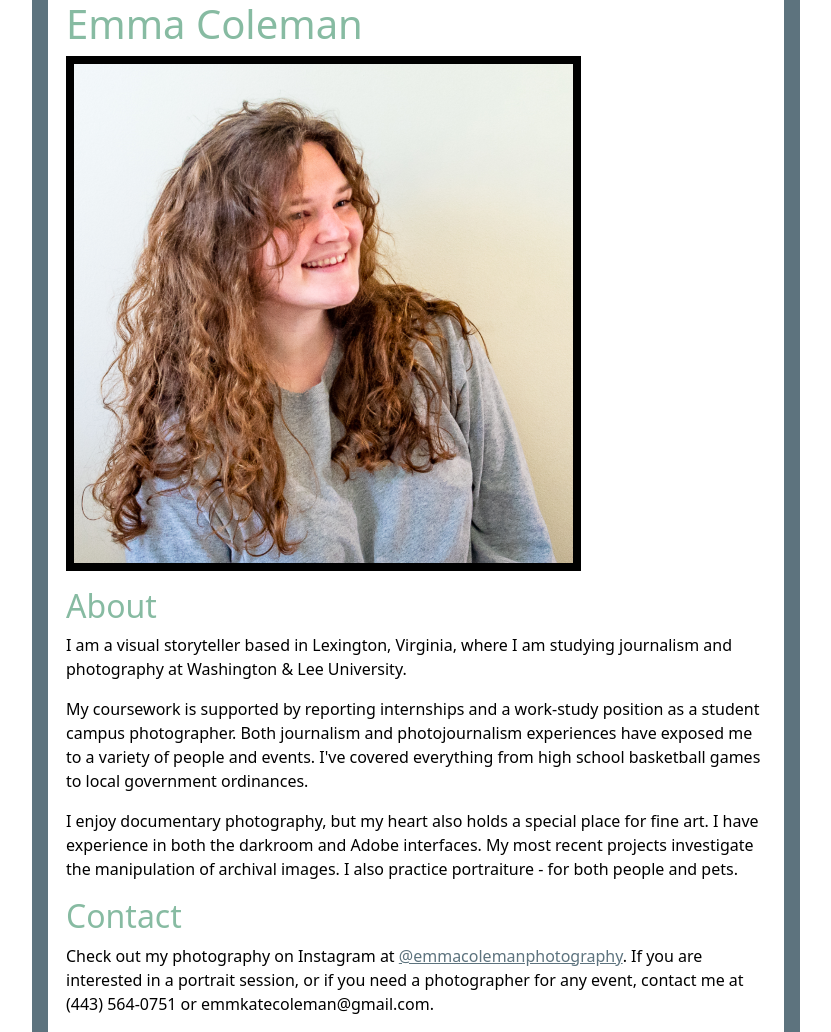
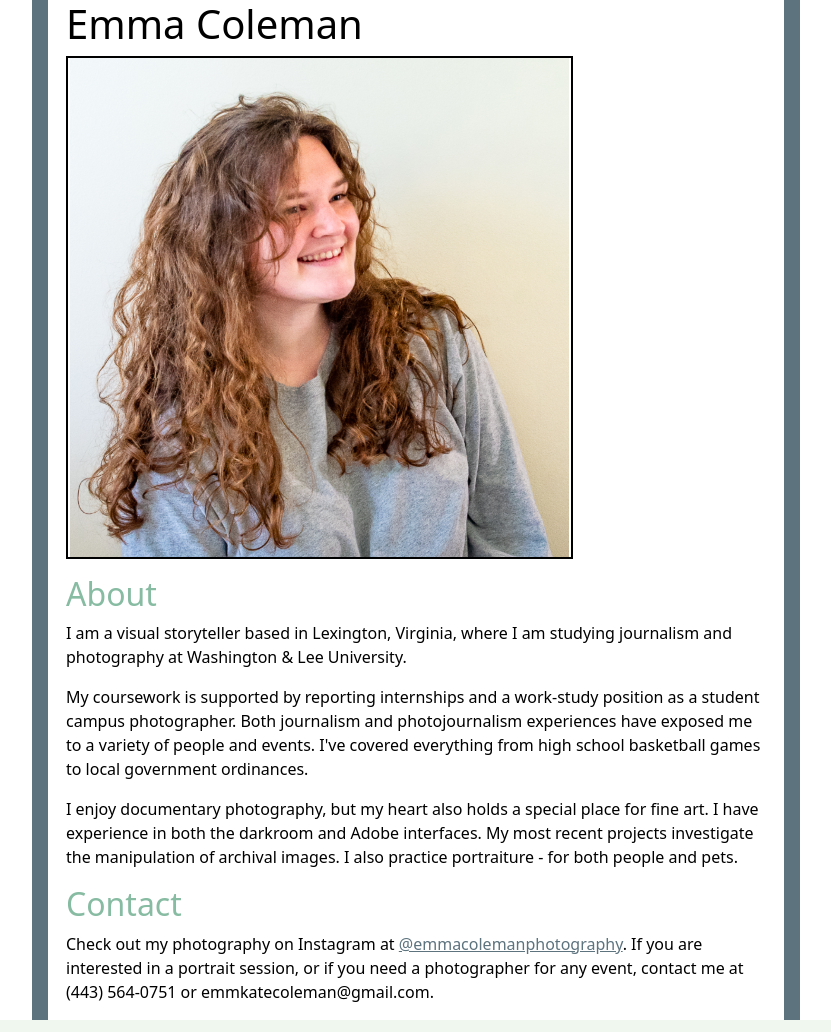
Before and after one commit to emmakatecoleman/TermProject, a plain HTML site: page index.html in a window 1280 px wide. Shown: the whole page, without its empty margins (224-1055 px from the left). Drawn offline with nearby package versions, Linux system fonts and the light colour scheme.

Commit message:
Update styles.css

```diff
--- a/CSS/styles.css
+++ b/CSS/styles.css
@@ -3,10 +3,12 @@ html {
   background-color: #F0F7EE;
 }
 img {
-  border: 8px solid #000000;
+  border: 2px solid #000000;
+  padding-left: 2px;
+  padding-right: 2px;
 }
 h1 {
-  color: #87BBA2;
+  color: #000000;
 }
 h2 {
   color: #87BBA2;
```
